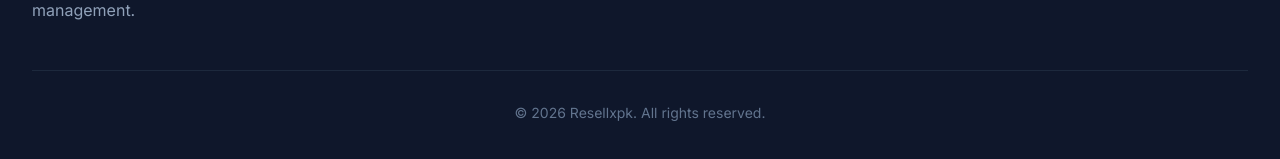
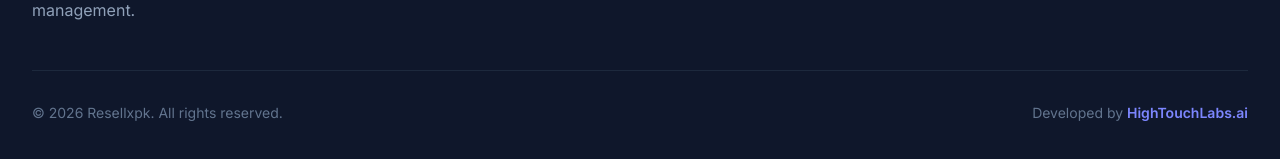
Before and after one commit to king-x-1129/Daisyhug, a React (Vite) app: page /auth in a window 1280 px wide. Shown: the part 1081-1240 px from the top of the page. Built offline with nearby package versions, Linux system fonts and the light colour scheme; no server answers; the database is empty.

Commit message:
Add slogan 'Developed by HighTouchLabs.ai' in footer

```diff
--- a/src/components/Footer.tsx
+++ b/src/components/Footer.tsx
@@ -43,8 +43,11 @@
             </ul>
           </div>
         </div>
-        <div className="mt-12 pt-8 border-t border-slate-800 text-center text-sm text-slate-500">
+        <div className="mt-12 pt-8 border-t border-slate-800 text-center text-sm text-slate-500 flex flex-col sm:flex-row items-center justify-between gap-4">
           <p>&copy; {new Date().getFullYear()} Resellxpk. All rights reserved.</p>
+          <p className="text-slate-500">
+            Developed by <a href="https://hightouchlabs.ai" target="_blank" rel="noopener noreferrer" className="font-semibold text-indigo-400 hover:text-indigo-300 transition-colors">HighTouchLabs.ai</a>
+          </p>
         </div>
       </div>
     </footer>
```
